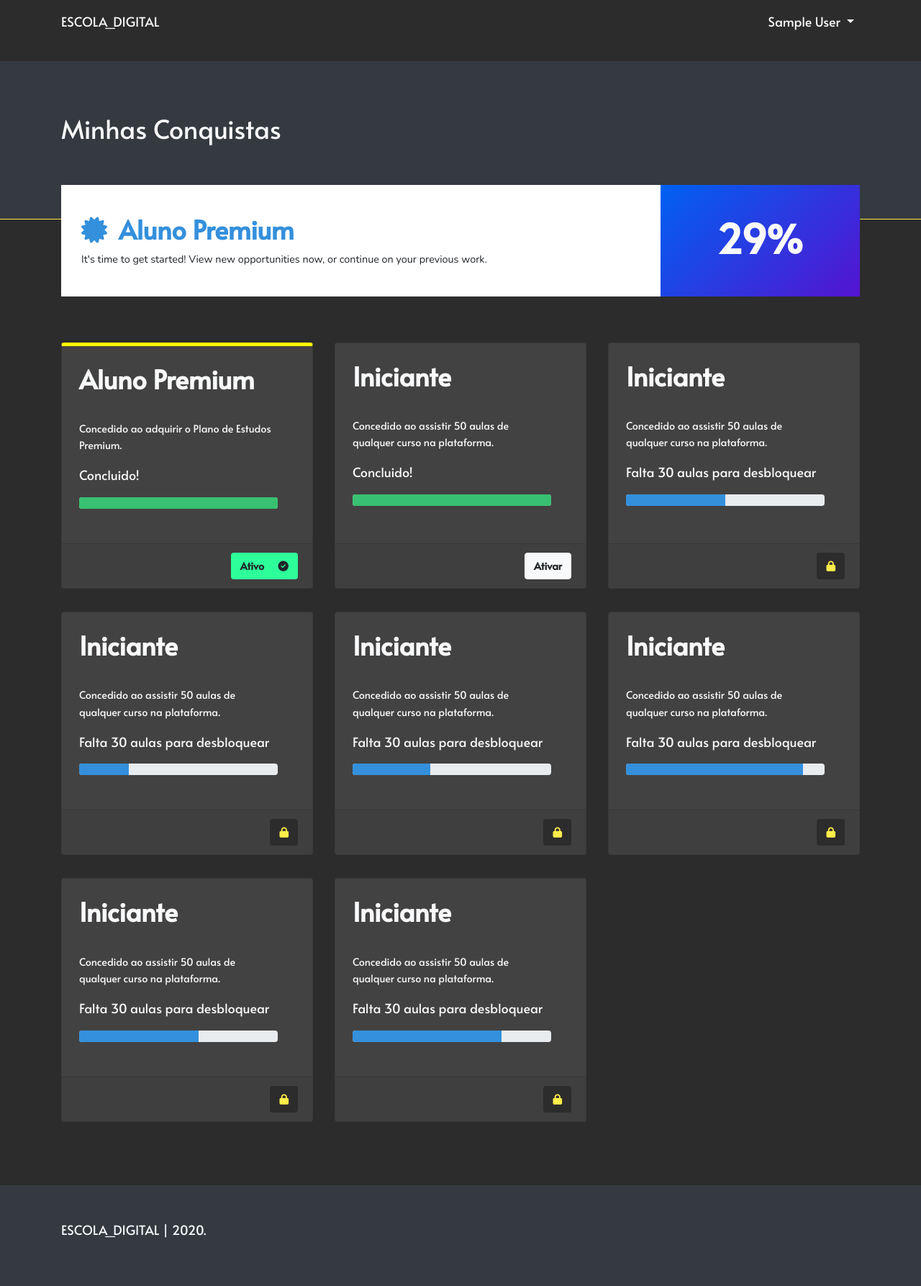
After one commit to atenaagencia/escoladigital, a Laravel app: page /conquistas in a window 1280 px wide. The commit adds this page. Shown: the whole page at 72% size. Run offline with Laravel 8, Linux system fonts and the light colour scheme; the visitor is signed in with stand-in values (Sample User, id 1); some libraries are stand-ins or nearby versions.

Commit message:
add conquistas e curso index

```diff
--- a/public/css/custom.css
+++ b/public/css/custom.css
@@ -2,6 +2,15 @@
     width: 100%;
     max-width: 298px;
     height: 64px;
+}
+
+.btn-ocean{
+    background: #FE642E !important;
+    color: #2D2C2C;
+}
+
+.btn-peaceful{
+    background: #2EFE9A !important;
 }
 
 .btn-too-dark{
@@ -58,3 +67,22 @@
 .main-font{
     font-family: 'Alata', sans-serif;
 }
+
+
+/*person*/
+
+.pb-10{
+    padding-bottom: 6rem !important;
+}
+.container-teste{
+    padding-left: 1.5rem!important;
+    padding-right: 1.5rem!important;
+}
+
+.mt-n10, .my-n10 {
+    margin-top: -3rem !important;
+}
+
+.fa-2x {
+    font-size: 1.6em !important;
+}
--- a/resources/views/layouts/user.blade.php
+++ b/resources/views/layouts/user.blade.php
@@ -63,7 +63,7 @@
                                     <a href="#" class="dropdown-item bg-too-dark text-light">Meu Perfil</a>
                                     <a href="#" class="dropdown-item bg-too-dark text-light">Consultoria</a>
                                     <a href="#" class="dropdown-item bg-too-dark text-light">Fóruns</a>
-                                    <a href="#" class="dropdown-item bg-too-dark text-light">Conquistas</a>
+                                    <a href="/conquistas" class="dropdown-item bg-too-dark text-light">Conquistas</a>
                                     <a class="dropdown-item bg-too-dark text-light font-weight-bold" href="{{ route('logout') }}"
                                        onclick="event.preventDefault();
                                                      document.getElementById('logout-form').submit();">
--- /dev/null
+++ b/resources/views/student/conquistas.blade.php
@@ -0,0 +1,166 @@
+@extends('layouts.user')
+
+@section('content')
+<header class="page-header bg-dark text-light pb-10 border-bottom border-warning">
+    <div class="container">
+        <div class="page-header-content pt-4">
+            <div class="row align-items-center justify-content-between">
+                <div class="col-auto mt-5">
+                    <h1 class="page-header-title main-font">Minhas Conquistas</h1>
+                </div>
+            </div>
+        </div>
+    </div>
+</header>
+
+<div class="container mt-n10">
+    <div class="row">
+        <div class="col-xxl-4 col-xl-12 mb-4">
+            <div class="card h-100 border-0 rounded-0">
+                <div class="card-body h-100 d-flex flex-column justify-content-center p-0 border-0">
+                    <div class="row align-items-center p-0 m-0">
+                        <div class="col-xl-9 col-xxl-12 p-4 m-0 border-0">
+                            <div class="text-left p-xl-1 m-0 px-4 mb-4 mb-xl-0 mb-xxl-4 border-0">
+                                <h1 class="text-primary font-weight-bold main-font">
+                                    <i class="fa fa-certificate mr-3"></i>Aluno Premium
+                                </h1>
+                                <p class="text-gray-700 mb-0">It's time to get started! View new opportunities now, or continue on your previous work.</p>
+                            </div>
+                        </div>
+                        <div class="col-xl-3 col-xxl-12 bg-gradient-primary-to-secondary p-4 m-0 border-0">
+                            <div class="text-center p-xl-3 m-0 px-4 mb-4 mb-xl-0 mb-xxl-4 border-0">
+                                <h1 class="display-4 font-weight-bold main-font text-light">29%</h1>
+                            </div>
+                        </div>
+                    </div>
+                </div>
+            </div>
+        </div>
+    </div>
+
+    <div class="row mt-4">
+        <div class="col-xxl-4 col-xl-4 py-3">
+            <div class="card bg-gray" style="border-top: 5px solid yellow !important">
+                <div class="card-body main-font text-light pl-xl-4 pt-xl-0 p-5">
+                    <h1 class="h-100 font-weight-bold py-4 card-title">Aluno Premium</h1>
+                    <p class="card-text">Concedido ao adquirir o Plano de Estudos Premium.</p>
+                    <p class="lead">Concluido!</p>
+                    <div class="progress">
+                        <div class="progress-bar w-100 bg-success" role="progressbar" aria-valuenow="100" aria-valuemin="0" aria-valuemax="100"></div>
+                    </div>
+                </div>
+                <div class="card-footer">
+                    <a href="" readonly="" class="btn btn-peaceful float-right main-font font-weight-bold">Ativo <i class="ml-3 fa fa-check-circle"></i></a>
+                </div>
+            </div>
+        </div>
+        <div class="col-xxl-4 col-xl-4 py-3">
+            <div class="card h-100 bg-gray">
+                <div class="card-body main-font text-light pl-xl-4 pt-xl-0 p-5">
+                    <h1 class="font-weight-bold py-4 card-title">Iniciante</h1>
+                    <p class="card-text">Concedido ao assistir 50 aulas de qualquer curso na plataforma.</p>
+                    <p class="lead">Concluido!</p>
+                    <div class="progress">
+                        <div class="progress-bar w-100 bg-success" role="progressbar" aria-valuenow="100" aria-valuemin="0" aria-valuemax="100"></div>
+                    </div>
+                </div>
+                <div class="card-footer">
+                    <a href="" readonly="" class="btn btn-light float-right main-font font-weight-bold">Ativar</a>
+                </div>
+            </div>
+        </div>
+        <div class="col-xxl-4 col-xl-4 py-3">
+            <div class="card h-100 bg-gray">
+                <div class="card-body main-font text-light pl-xl-4 pt-xl-0 p-5">
+                    <h1 class="font-weight-bold py-4 card-title">Iniciante</h1>
+                    <p class="card-text">Concedido ao assistir 50 aulas de qualquer curso na plataforma.</p>
+                    <p class="lead">Falta 30 aulas para desbloquear</p>
+                    <div class="progress">
+                        <div class="progress-bar" style="width: 50%" role="progressbar" aria-valuenow="50" aria-valuemin="0" aria-valuemax="100"></div>
+                    </div>
+                </div>
+                <div class="card-footer">
+                    <a href="" readonly="" class="btn btn-too-dark float-right main-font font-weight-bold"><i class="fa fa-lock text-warning"></i></a>
+                </div>
+            </div>
+        </div>
+        <div class="col-xxl-4 col-xl-4 py-3">
+            <div class="card h-100 bg-gray">
+                <div class="card-body main-font text-light pl-xl-4 pt-xl-0 p-5">
+                    <h1 class="font-weight-bold py-4 card-title">Iniciante</h1>
+                    <p class="card-text">Concedido ao assistir 50 aulas de qualquer curso na plataforma.</p>
+                    <p class="lead">Falta 30 aulas para desbloquear</p>
+                    <div class="progress">
+                        <div class="progress-bar" style="width: 25%" role="progressbar" aria-valuenow="25" aria-valuemin="0" aria-valuemax="100"></div>
+                    </div>
+                </div>
+                <div class="card-footer">
+                    <a href="" readonly="" class="btn btn-too-dark float-right main-font font-weight-bold"><i class="fa fa-lock text-warning"></i></a>
+                </div>
+            </div>
+        </div>
+        <div class="col-xxl-4 col-xl-4 py-3">
+            <div class="card h-100 bg-gray">
+                <div class="card-body main-font text-light pl-xl-4 pt-xl-0 p-5">
+                    <h1 class="font-weight-bold py-4 card-title">Iniciante</h1>
+                    <p class="card-text">Concedido ao assistir 50 aulas de qualquer curso na plataforma.</p>
+                    <p class="lead">Falta 30 aulas para desbloquear</p>
+                    <div class="progress">
+                        <div class="progress-bar" style="width: 39%" role="progressbar" aria-valuenow="39" aria-valuemin="0" aria-valuemax="100"></div>
+                    </div>
+                </div>
+                <div class="card-footer">
+                    <a href="" readonly="" class="btn btn-too-dark float-right main-font font-weight-bold"><i class="fa fa-lock text-warning"></i></a>
+                </div>
+            </div>
+        </div>
+        <div class="col-xxl-4 col-xl-4 py-3">
+            <div class="card h-100 bg-gray">
+                <div class="card-body main-font text-light pl-xl-4 pt-xl-0 p-5">
+                    <h1 class="font-weight-bold py-4 card-title">Iniciante</h1>
+                    <p class="card-text">Concedido ao assistir 50 aulas de qualquer curso na plataforma.</p>
+                    <p class="lead">Falta 30 aulas para desbloquear</p>
+                    <div class="progress">
+                        <div class="progress-bar" style="width: 89%" role="progressbar" aria-valuenow="89" aria-valuemin="0" aria-valuemax="100"></div>
+                    </div>
+                </div>
+                <div class="card-footer">
+                    <a href="" readonly="" class="btn btn-too-dark float-right main-font font-weight-bold"><i class="fa fa-lock text-warning"></i></a>
+                </div>
+            </div>
+        </div>
+        <div class="col-xxl-4 col-xl-4 py-3">
+            <div class="card h-100 bg-gray">
+                <div class="card-body main-font text-light pl-xl-4 pt-xl-0 p-5">
+                    <h1 class="font-weight-bold py-4 card-title">Iniciante</h1>
+                    <p class="card-text">Concedido ao assistir 50 aulas de qualquer curso na plataforma.</p>
+                    <p class="lead">Falta 30 aulas para desbloquear</p>
+                    <div class="progress">
+                        <div class="progress-bar" style="width: 60%" role="progressbar" aria-valuenow="60" aria-valuemin="0" aria-valuemax="100"></div>
+                    </div>
+                </div>
+                <div class="card-footer">
+                    <a href="" readonly="" class="btn btn-too-dark float-right main-font font-weight-bold"><i class="fa fa-lock text-warning"></i></a>
+                </div>
+            </div>
+        </div>
+        <div class="col-xxl-4 col-xl-4 py-3">
+            <div class="card h-100 bg-gray">
+                <div class="card-body main-font text-light pl-xl-4 pt-xl-0 p-5">
+                    <h1 class="font-weight-bold py-4 card-title">Iniciante</h1>
+                    <p class="card-text">Concedido ao assistir 50 aulas de qualquer curso na plataforma.</p>
+                    <p class="lead">Falta 30 aulas para desbloquear</p>
+                    <div class="progress">
+                        <div class="progress-bar" style="width: 75%" role="progressbar" aria-valuenow="75" aria-valuemin="0" aria-valuemax="100"></div>
+                    </div>
+                </div>
+                <div class="card-footer">
+                    <a href="" readonly="" class="btn btn-too-dark float-right main-font font-weight-bold"><i class="fa fa-lock text-warning"></i></a>
+                </div>
+            </div>
+        </div>
+
+    </div><!--row-->
+
+</div>
+@endsection
--- a/routes/web.php
+++ b/routes/web.php
@@ -25,4 +25,8 @@ Route::get('/teste', function () {
     return view('course.index');
 })->middleware('auth');
 
+Route::get('/conquistas', function () {
+    return view('student.conquistas');
+})->middleware('auth');
+
 // Route::resource('course', 'CourseController')->middleware('auth');
```
Also changed, not shown: resources/views/home.blade.php (+23 -22 lines).
